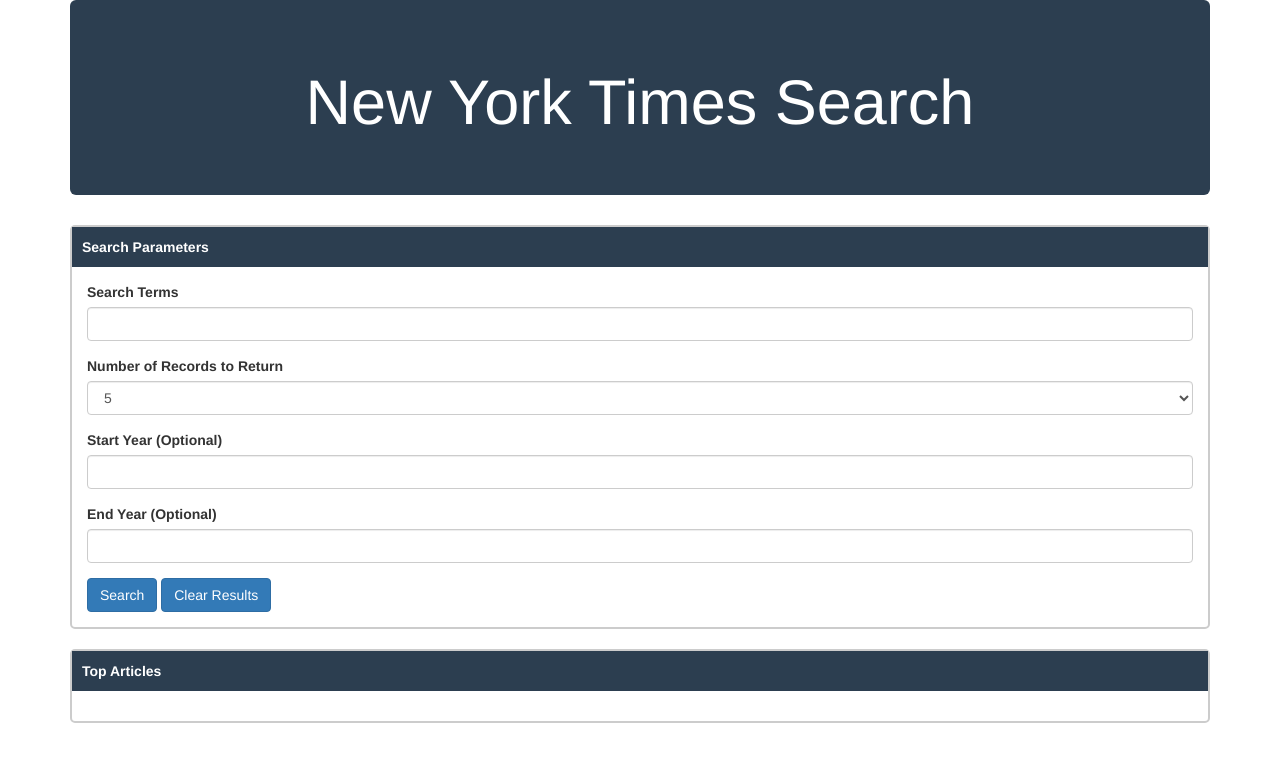
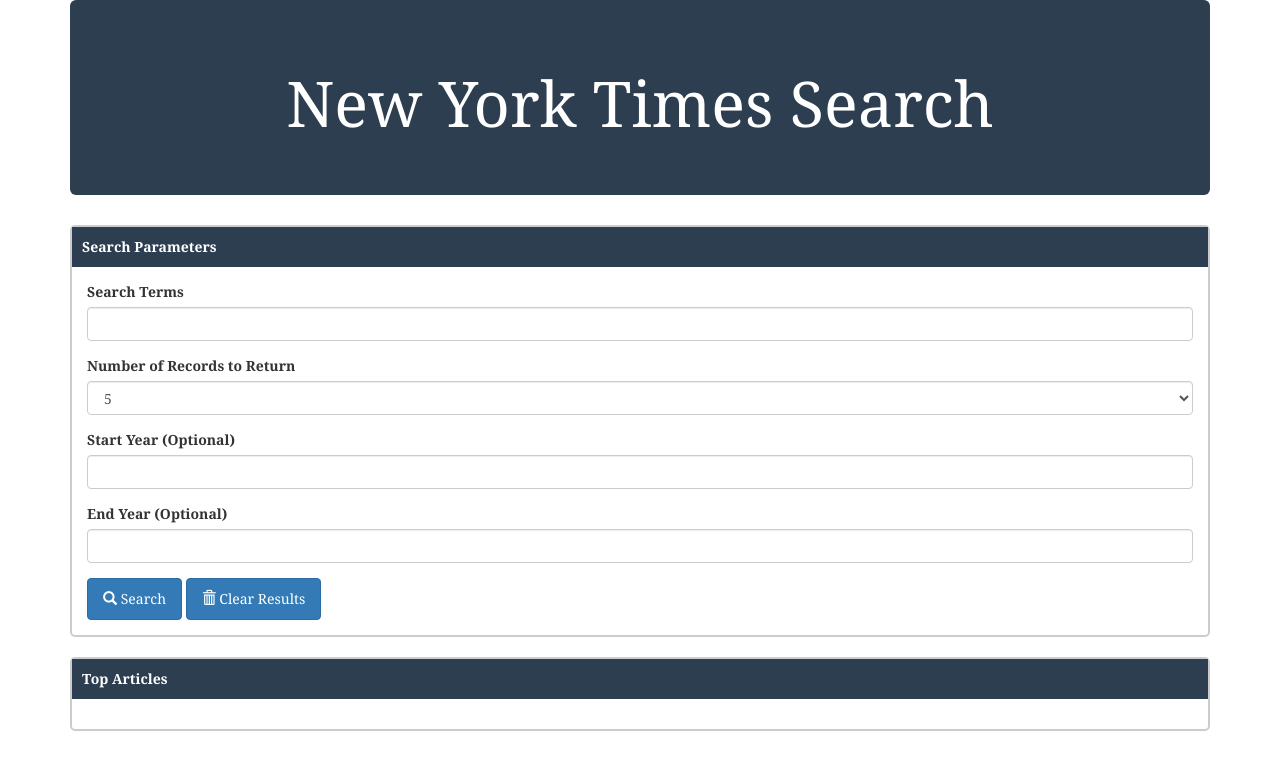
Before and after one commit to jpetey/nytimes-search, a PHP site: page / in a window 1280 px wide. Shown: the top 770 px of the page. Run offline with PHP 8.4, Linux system fonts and the light colour scheme.

Commit message:
Final visual elements completed

```diff
--- a/assets/css/style.css
+++ b/assets/css/style.css
@@ -1,3 +1,7 @@
+body {
+  font-family: 'Georgia', Helvetica, sans-serif;
+}
+
 .jumbotron {
   color: #fff;
   background-color: #2c3e50;
@@ -18,6 +22,10 @@
   color: #fff;
 
 }
+
+#submit-data, #clear-data {
+  padding: 10px 15px;
+ }
 
 #article-number {
   float: left;
--- a/index.html
+++ b/index.html
@@ -45,8 +45,12 @@
       <input type="text" class="form-control fields" id="end-year">
     </div>
 
-    <button type="submit" class="btn btn-primary" id="submit-data">Search</button>
-    <button type="reset" class="btn btn-primary" id="clear-data">Clear Results</button>
+    <button type="submit" class="btn btn-primary" id="submit-data">
+    	<span class="glyphicon glyphicon-search	"></span> Search
+	</button>
+    <button type="reset" class="btn btn-primary" id="clear-data">
+    	<span class="glyphicon glyphicon-trash"></span> Clear Results
+	</button>
 
   </div>
 
```
Also changed, not shown: assets/fonts/fonts.css (added), assets/fonts/ufonts.com_engravers-old-english.ttf (added), assets/fonts/ufonts.com_engravers-old-english.woff (added), 1 other file.
